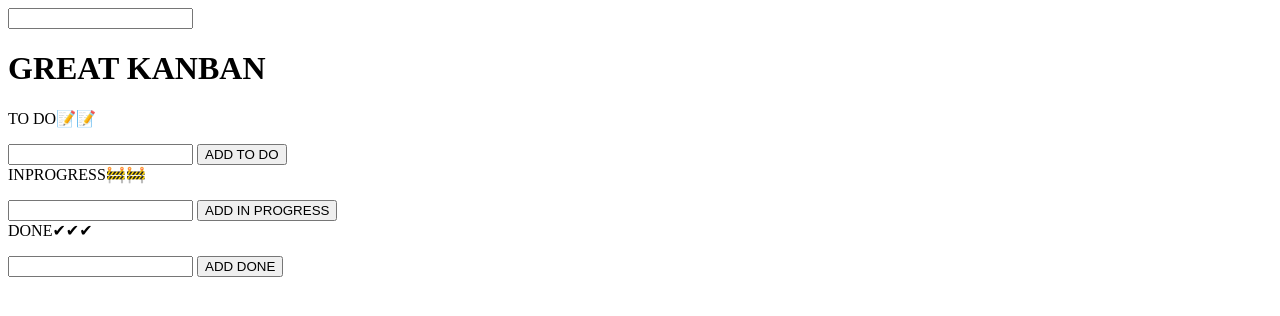
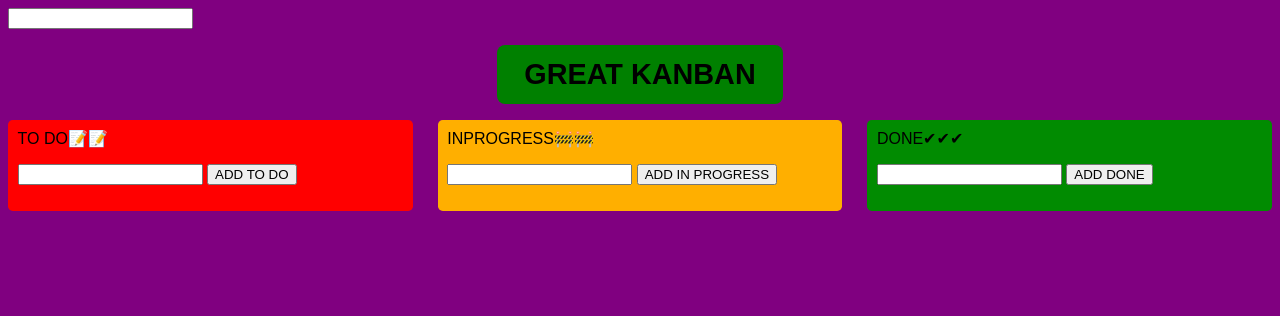
Before and after one commit to zivserphos/kanban-final, a website: page solution/index.html in a window 1280 px wide. Drawn offline with Linux system fonts and the light colour scheme.

Commit message:
start to bulit the structure of my css

```diff
--- a/solution/styles.css
+++ b/solution/styles.css
@@ -0,0 +1,49 @@
+body
+{
+    background-color: purple;
+}
+.kanban-heading {
+    display: flex;
+    flex-direction: row;
+    justify-content: center;
+    font-family: sans-serif;
+  }
+
+  .kanban-board {
+    display: flex;
+    flex-direction: row;
+    justify-content: space-between;
+    font-family: sans-serif;
+  }
+
+  .kanban-heading-text {
+    font-size: 1.8rem;
+    background-color: green;
+    padding: 0.8rem 1.7rem;
+    border-radius: 0.5rem;
+    margin: 1rem;
+  }
+
+  .section {
+    padding: 0.6rem;
+    width: 30.5%;
+    min-width: 14rem;
+    min-height: 4.5rem;
+    border-radius: 0.3rem;
+  }
+
+
+
+  #todo {
+    background-color: red;
+  }
+
+  #inprogress {
+    background-color: #ffaf00;
+    /* display: none; */
+  }
+
+  #done {
+    background-color: #018b01;
+    /* display: none; */
+  }
```
